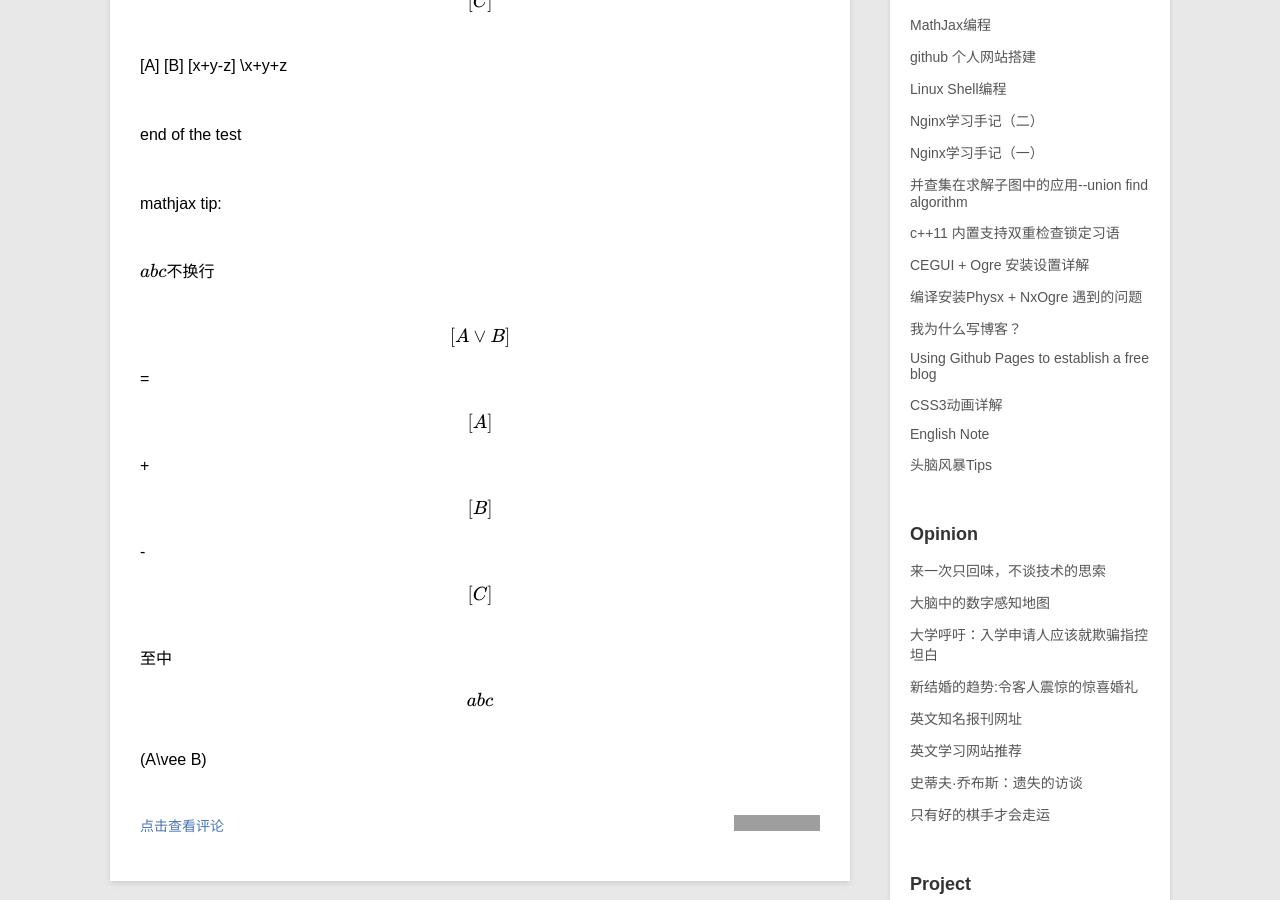
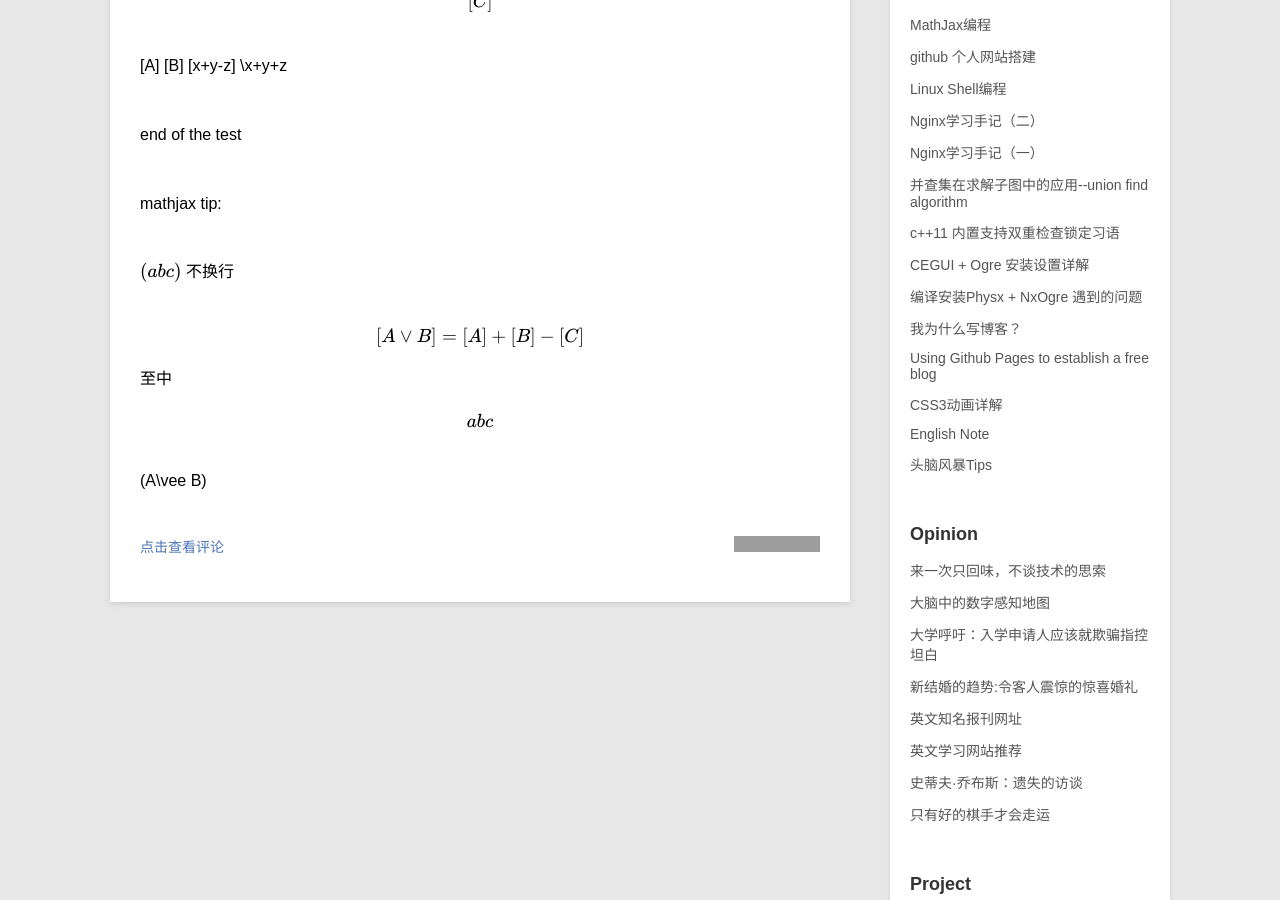
Before and after one commit to swinghu/swinghu.github.com, a Jekyll site: the page built from _posts/blog/2013-12-22-mathjax.md, in a window 1280 px wide and 900 px high, scrolled down 717 px. Built offline with Jekyll 4.4.1, drawn with Linux system fonts in a browser that asks for light colours; formulas are drawn with MathJax 3; grey boxes are pictures that could not be loaded.

Commit message:
new artical

```diff
--- a/_posts/blog/2013-12-22-mathjax.md
+++ b/_posts/blog/2013-12-22-mathjax.md
@@ -23,8 +23,12 @@ end of the test
 
 mathjax tip:
 
-\\(a b c \\)不换行
+$$
+\\(a b c \\)
+$$
+不换行
 
+$$
 \begin{bmatrix}
 A\vee B
 \end{bmatrix}= \begin{bmatrix}
@@ -34,7 +38,7 @@ B
 \end{bmatrix}-\begin{bmatrix}
 C
 \end{bmatrix}
-
+$$
 
 至中
 \\[a b c \\]
```
Also changed, not shown: _posts/blog/2014-09-03-How-does-Git-merge-work.md (+4 -1 lines).
